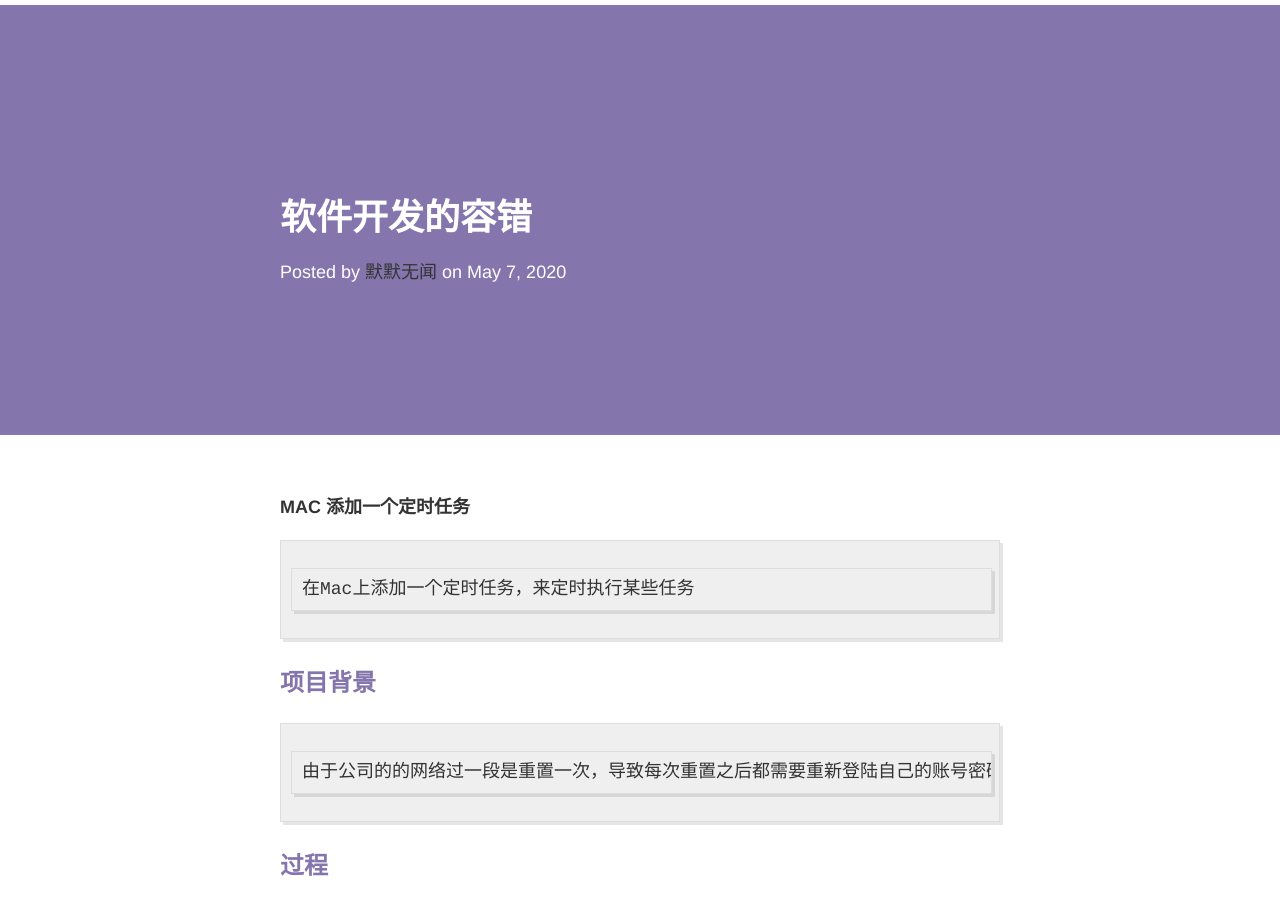
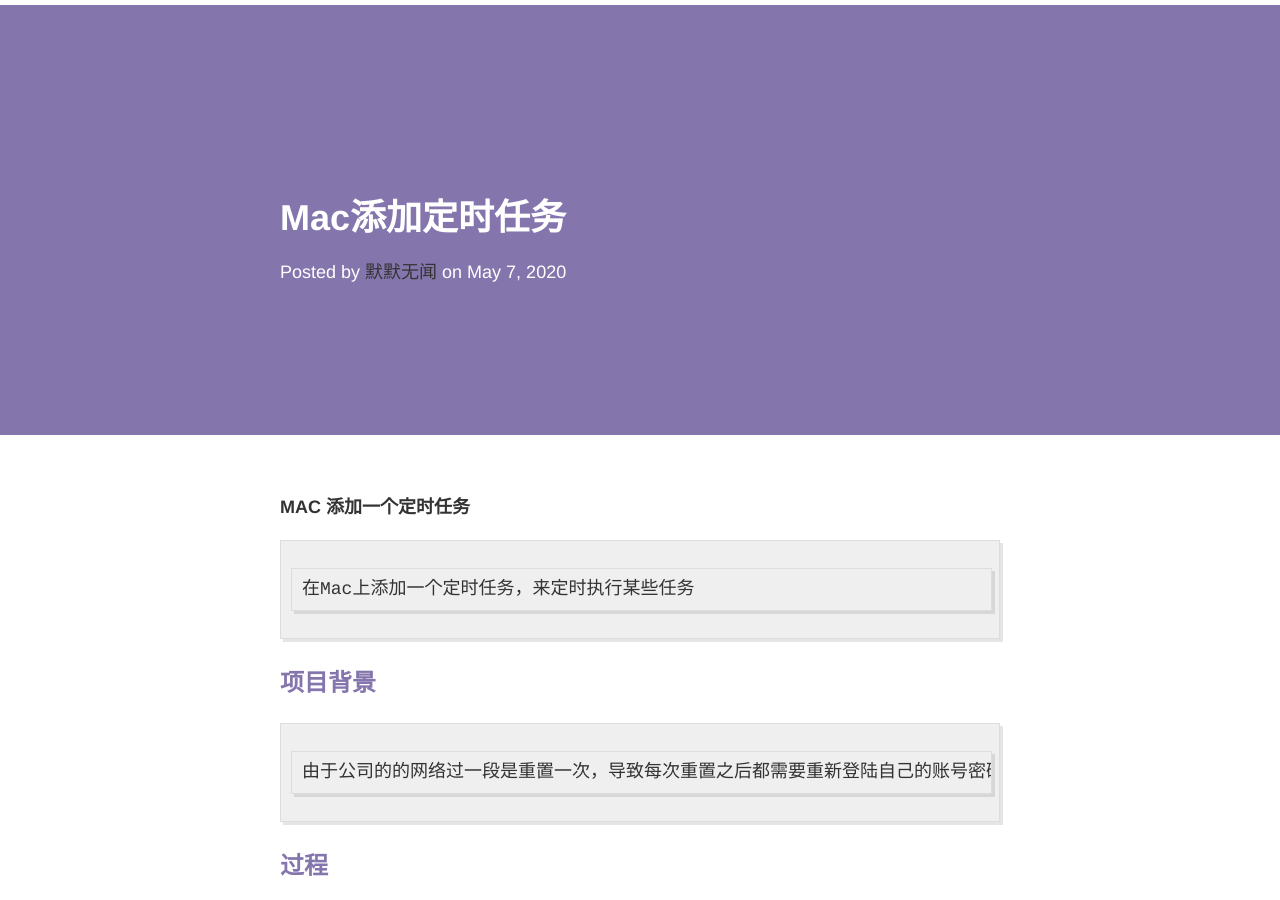
Before and after one commit to output-value/output-value.github.io, a Jekyll site: the page built from _posts/2020-05-07-记录一次在MAC添加定时任务的过程.md, in a window 1280 px wide and 900 px high. Built offline with Jekyll 4.4.1, drawn with Linux system fonts in a browser that asks for light colours; nearby versions of some CDN libraries.

Commit message:
modify title

```diff
--- a/_posts/2020-05-07-记录一次在MAC添加定时任务的过程.md
+++ b/_posts/2020-05-07-记录一次在MAC添加定时任务的过程.md
@@ -1,6 +1,6 @@
 ---
 layout: post
-title: 软件开发的容错
+title: Mac添加定时任务
 author: 默默无闻
 ---
 
```
